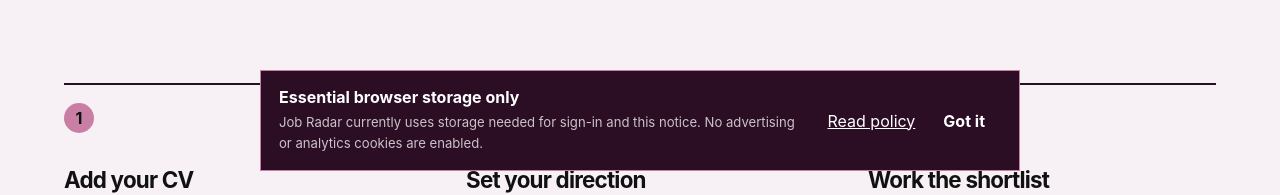
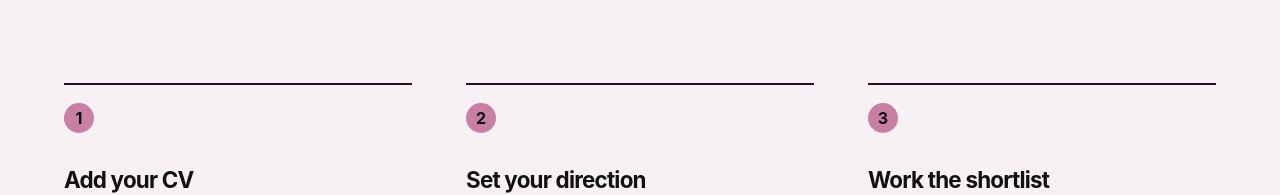
Before and after one commit to Aboagyewaa212/job-radar, a React (Vite) app in the folder frontend/: page / in a window 1280 px wide. Shown: the part 611-806 px from the top of the page. Built offline with nearby package versions, Linux system fonts and the light colour scheme; no server answers.

Commit message:
Remove essential-storage banner

```diff
--- a/frontend/src/App.tsx
+++ b/frontend/src/App.tsx
@@ -1,7 +1,6 @@
 import {Navigate,Route,Routes} from 'react-router-dom'
 import {ProtectedRoute} from './components/ProtectedRoute'
 import {OnboardingGate} from './components/OnboardingGate'
-import {CookieNotice} from './components/CookieNotice'
 import {DashboardLayout} from './layouts/DashboardLayout'
 import LandingPage from './pages/LandingPage'
 import PolicyPage from './pages/PolicyPage'
@@ -38,5 +37,4 @@ export default function App(){return <>
     </Route>
     <Route path="*" element={<Navigate to="/" replace/>}/>
   </Routes>
-  <CookieNotice/>
 </>}
```
